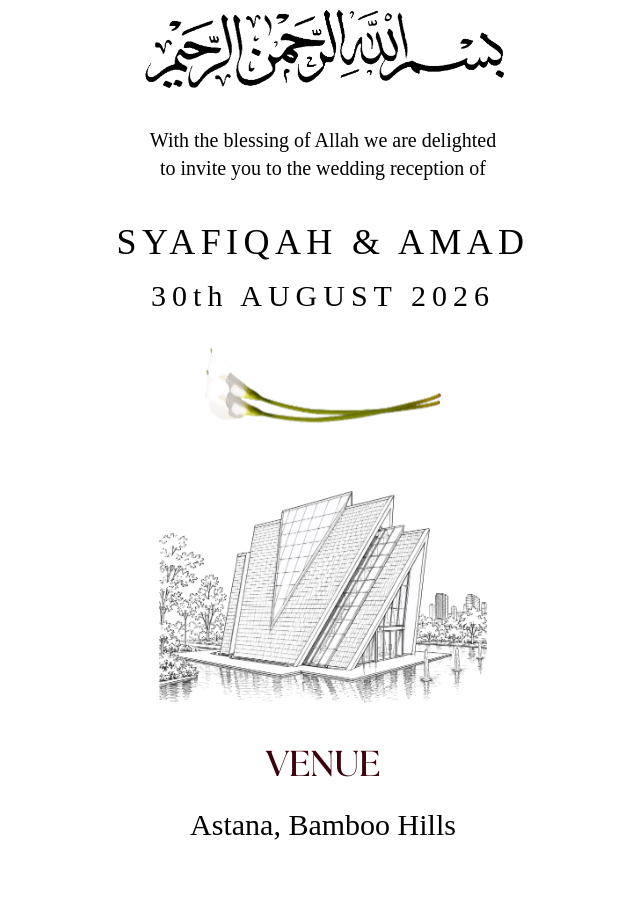
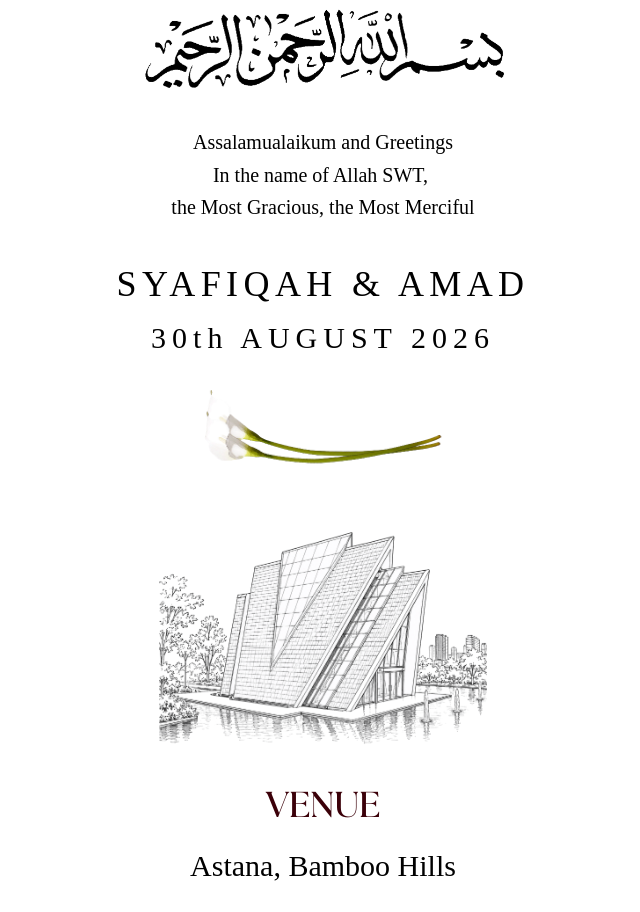
Before and after one commit to amadzai/syamad-wedding-invitation, a React (Vite) app: page /invitation in a window 1280 px wide. Shown: the part 940-1852 px from the top of the page, without its empty margins (317-957 px from the left). Built offline with nearby package versions, Linux system fonts and the light colour scheme; no server answers; a web font is replaced by a local one.

Commit message:
feat: add intro prayer

```diff
--- a/src/locale/translations.ts
+++ b/src/locale/translations.ts
@@ -9,7 +9,7 @@ export const translations = {
     'envelope.gettingMarried': 'We’re getting married!',
 
     'invitation.intro':
-      'With the blessing of Allah we are delighted\nto invite you to the wedding reception of',
+      'Assalamualaikum and Greetings\nIn the name of Allah SWT,  \nthe Most Gracious, the Most Merciful',
     'invitation.coupleNames': 'SYAFIQAH & AMAD',
     'invitation.dateLong': '30th AUGUST 2026',
 
@@ -45,7 +45,7 @@ export const translations = {
     'envelope.gettingMarried': 'Kami akan berkahwin!',
 
     'invitation.intro':
-      'Dengan limpah kurnia Allah, kami sukacita\nmenjemput tuan/puan ke walimatul urus',
+      'Assalamualaikum dan Selamat Sejahtera\nDengan nama Allah SWT  yang \nMaha Pengasih lagi Maha Penyayang',
     'invitation.coupleNames': 'SYAFIQAH & AMAD',
     'invitation.dateLong': '30 OGOS 2026',
 
--- a/src/pages/Invitation.tsx
+++ b/src/pages/Invitation.tsx
@@ -133,7 +133,7 @@ export function Invitation() {
         className="mt-20 w-78 animate-rise-blur sm:mt-32 sm:w-94"
       />
 
-      <p className="text-md mt-4 max-w-md animate-rise-blur text-center font-script whitespace-pre-line text-black sm:mt-8 sm:text-xl">
+      <p className="mt-4 max-w-2xl animate-rise-blur text-center font-script text-base leading-relaxed whitespace-pre-line text-black sm:mt-8 sm:text-xl">
         {t('invitation.intro')}
       </p>
 
```
